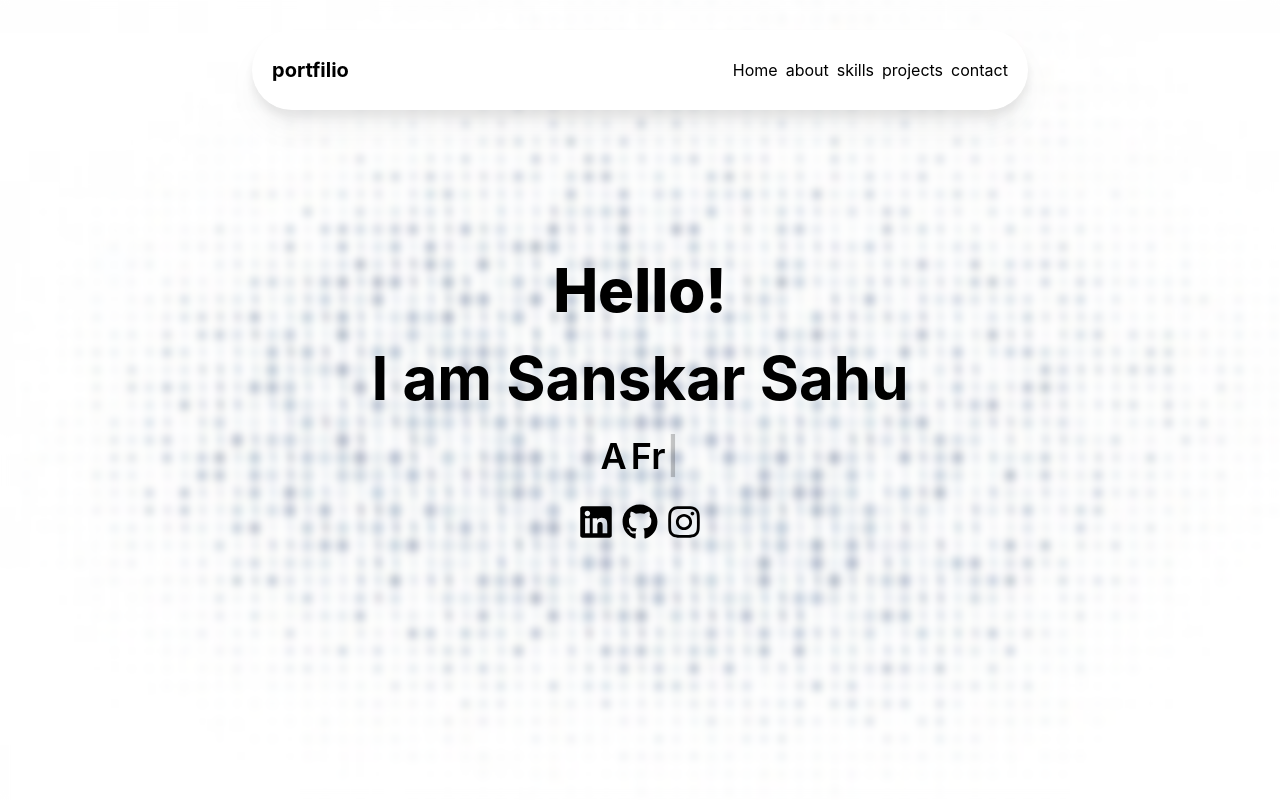
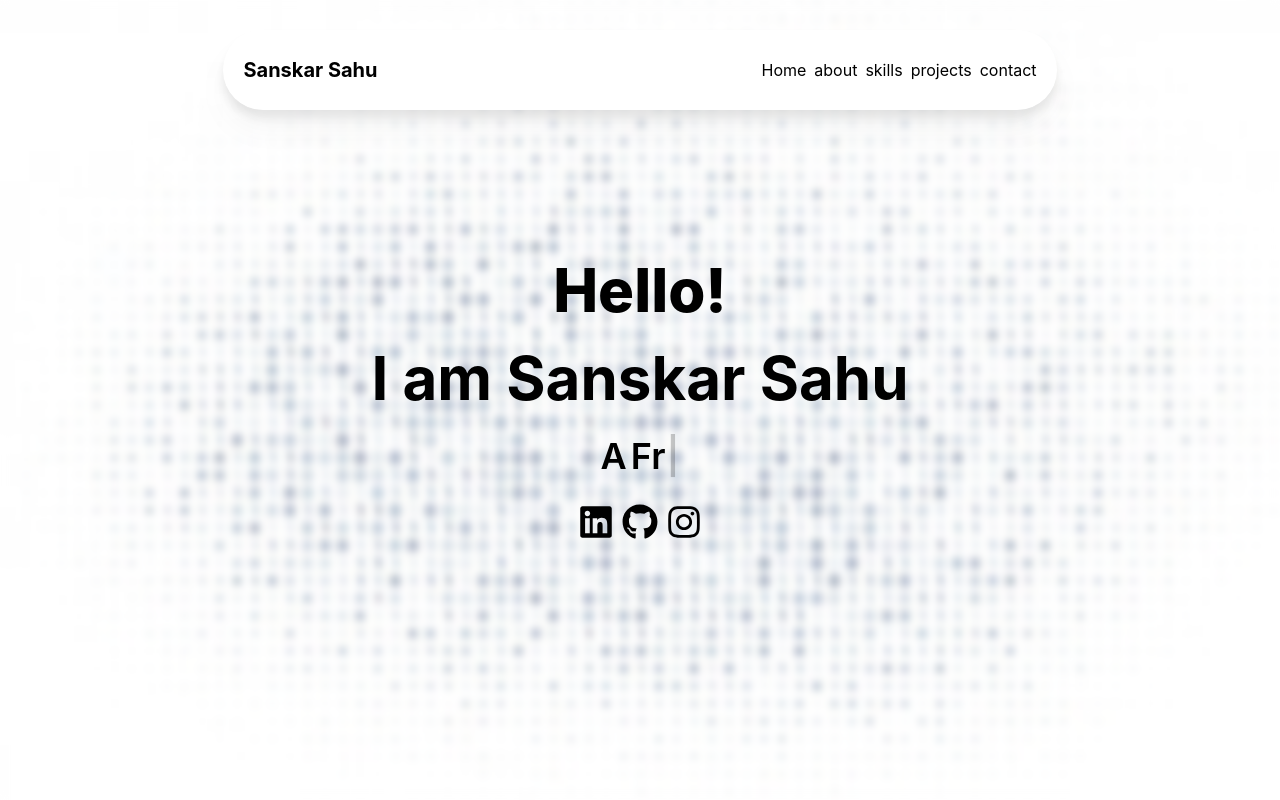
Before and after one commit to Sanskarsahu/portfilio, a React (Create React App) app: page / in a window 1280 px wide. Shown: the top 800 px of the page. Built offline with nearby package versions, Linux system fonts and the light colour scheme.

Commit message:
Update Navbar.jsx

```diff
--- a/src/comonents/Navbar.jsx
+++ b/src/comonents/Navbar.jsx
@@ -38,7 +38,7 @@ export default function Navbar() {
       animate={{ y: 10 }}
       transition={{ duration: 1 }}
     >
-      <div className="text-xl font-bold ">portfilio</div>
+      <div className="text-xl font-bold ">Sanskar Sahu</div>
       <div className="flex items-center flex-row gap-2">
         {nav.map((r) => (
           <Link to={r.link} spy={true}
```
